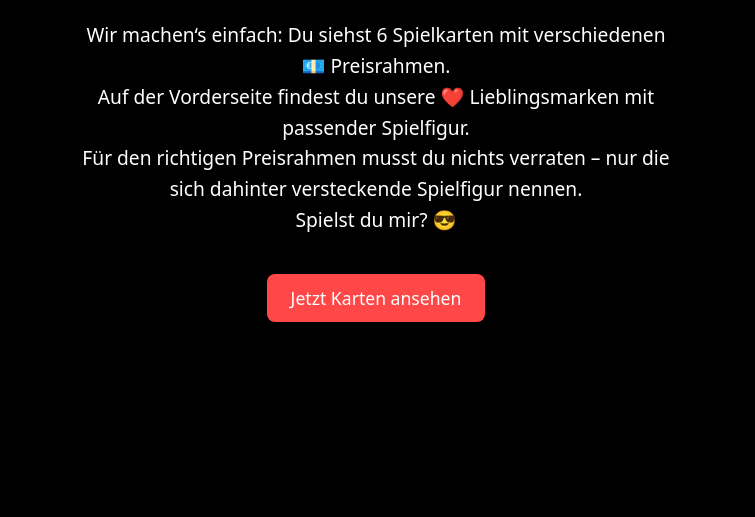
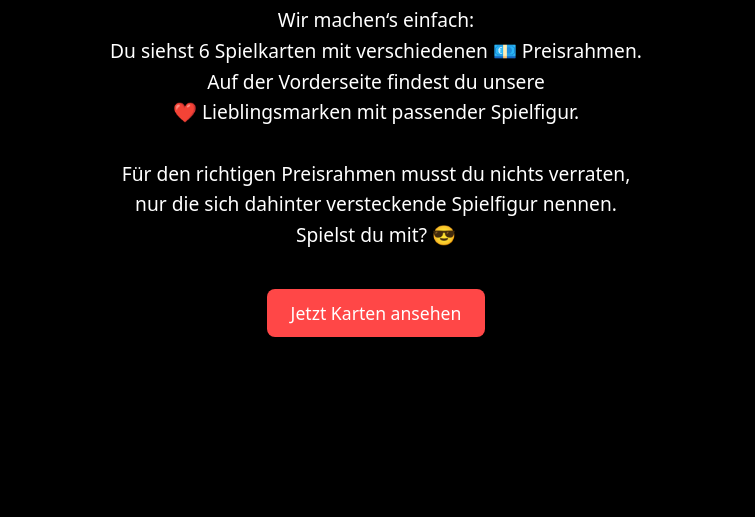
Before and after one commit to ziehdeinekarte/spielmit, a plain HTML site: page index.html in a window 1280 px wide. Shown: the part 283-800 px from the top of the page, without its empty margins (264-1019 px from the left). Drawn offline with Linux system fonts and the light colour scheme.

Commit message:
Update index.html

```diff
--- a/index.html
+++ b/index.html
@@ -46,10 +46,14 @@
 <body>
   <h1>🎴 Zieh deine Karte – sag (mir nichts) 😉</h1>
   <p>
-    Wir machen‘s einfach: Du siehst 6 Spielkarten mit verschiedenen 💶 Preisrahmen.<br>
-    Auf der Vorderseite findest du unsere ❤️ Lieblingsmarken mit passender Spielfigur.<br>
-    Für den richtigen Preisrahmen musst du nichts verraten – nur die sich dahinter versteckende Spielfigur nennen.<br>
-    Spielst du mir? 😎
+    Wir machen‘s einfach: <br>
+    Du siehst 6 Spielkarten mit verschiedenen 💶 Preisrahmen.<br>
+    Auf der Vorderseite findest du unsere <br>
+    ❤️ Lieblingsmarken mit passender Spielfigur.<br>
+    <br>
+    Für den richtigen Preisrahmen musst du nichts verraten,<br>
+    nur die sich dahinter versteckende Spielfigur nennen.<br>
+    Spielst du mit? 😎
   </p>
   <a class="button" href="karten.html">Jetzt Karten ansehen</a>
 </body>
```
